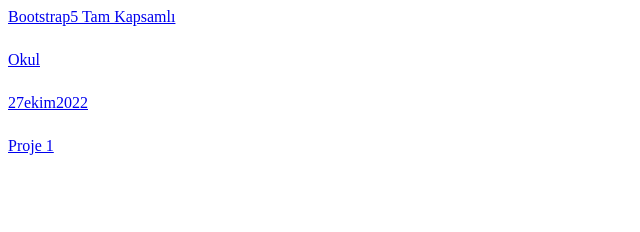
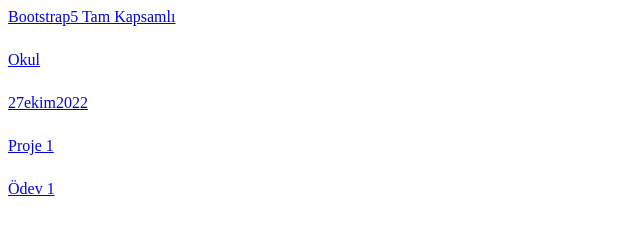
Before and after one commit to blackscriptt/web-homework, a plain HTML site: page index.html in a window 1280 px wide. Shown: the full height of the page, 0-640 px from the left. Drawn offline with Linux system fonts and the light colour scheme.

Commit message:
Update index.html

```diff
--- a/index.html
+++ b/index.html
@@ -27,5 +27,10 @@
     <div>
         <a href="homeworks/proje-1/index.html">Proje 1</a>
     </div>
+
+    <div>
+        <a href="https://blackscriptt.github.io/web-homework/homeworks/homework-01/index.html">Ödev 1</a>
+    </div>
+
 </body>
 </html>
```
